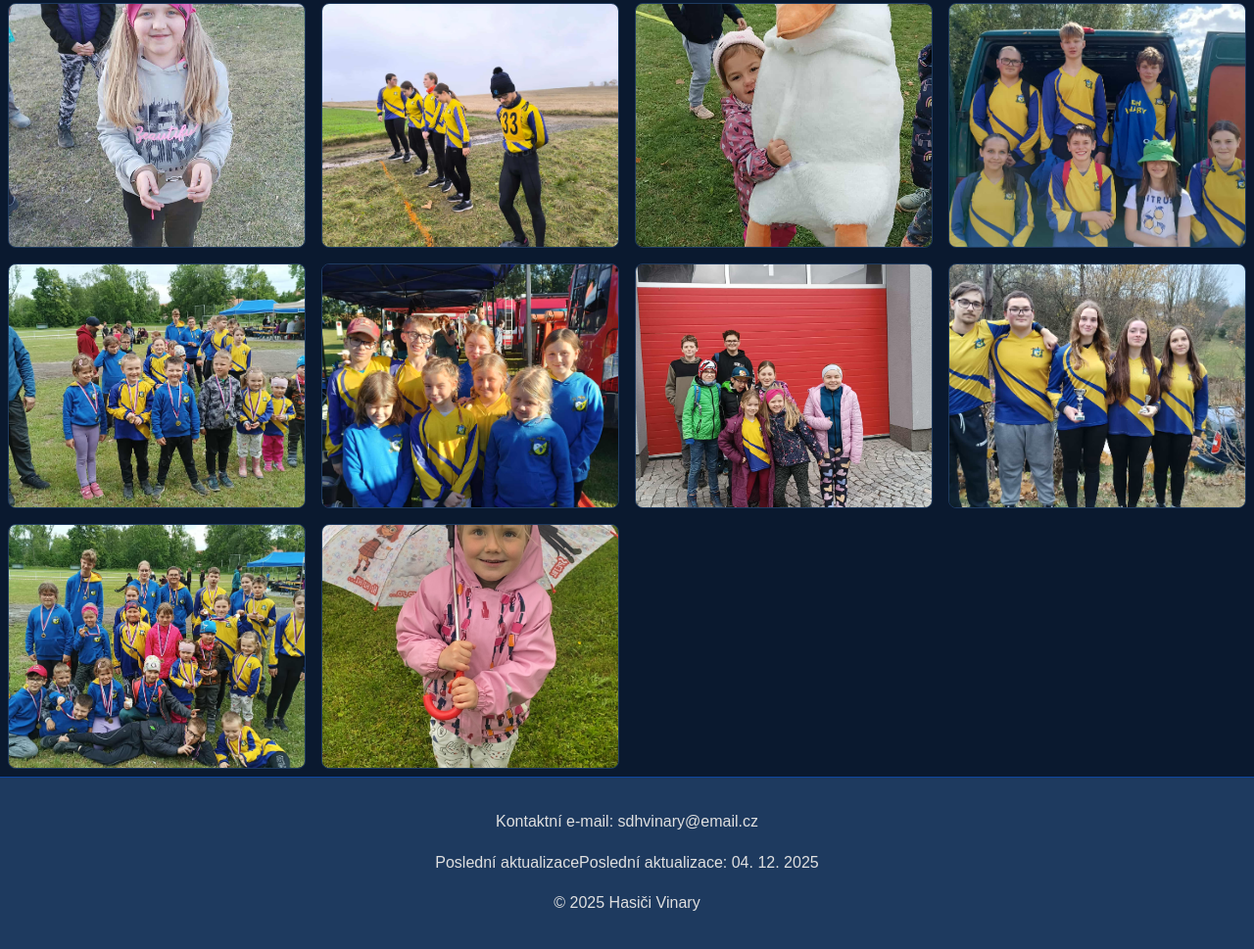
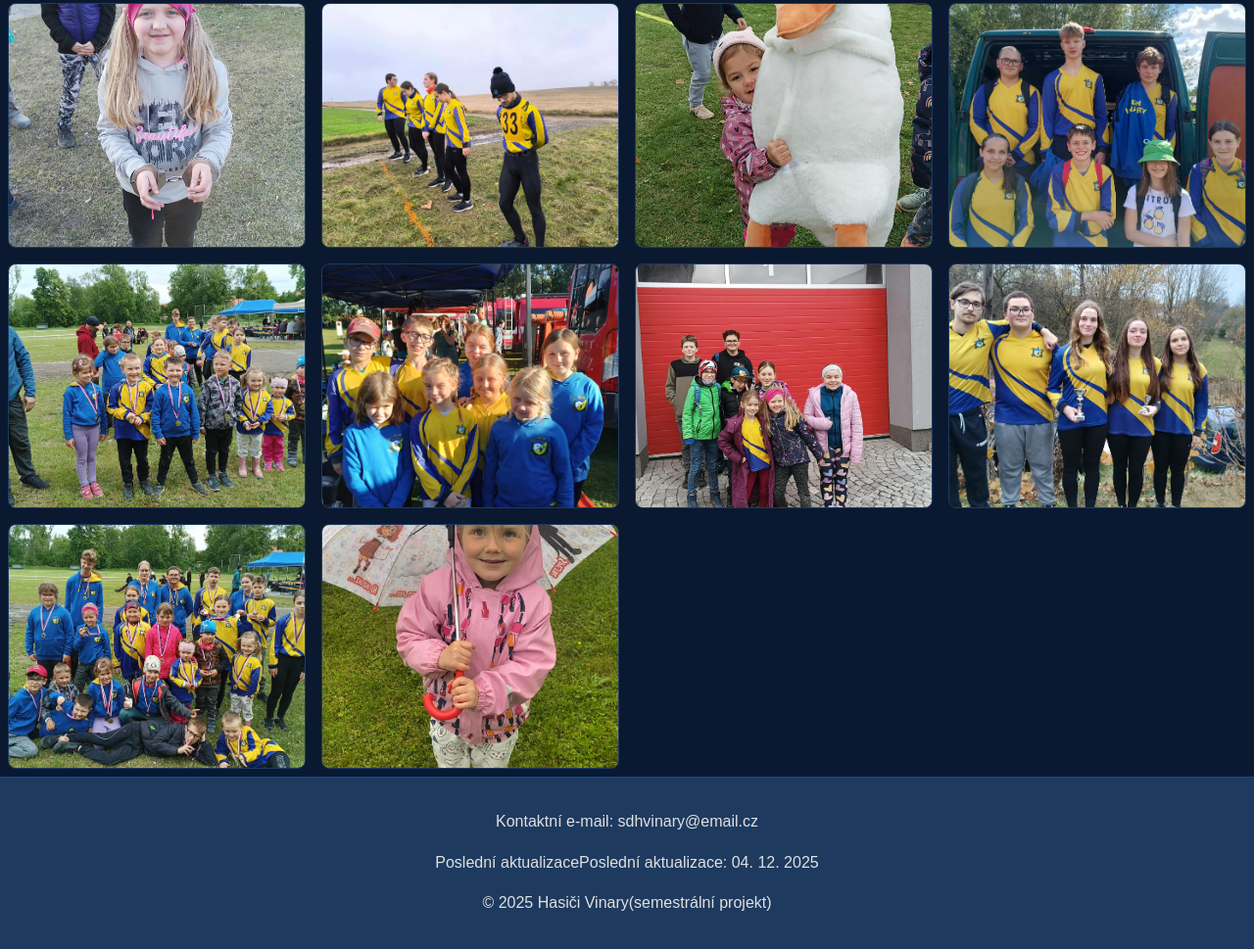
Before and after one commit to JadaTjunec/Vinarymladez, a plain HTML site: page fotky.html in a window 1280 px wide. Shown: the part 631-1600 px from the top of the page at 98% size. Drawn offline with Linux system fonts and the light colour scheme.

Commit message:
Refactor fotky.html with updated content
Updated the fotky.html file to include the latest content and ensure proper HTML structure.

```diff
--- a/fotky.html
+++ b/fotky.html
@@ -57,11 +57,12 @@
         const today = new Date();
         document.write('Poslední aktualizace: ' + today.toLocaleDateString('cs-CZ', options));
       </script></p>
-      <p>&copy; 2025 Hasiči Vinary</p>
+      <p>&copy; 2025 Hasiči Vinary(semestrální projekt)</p>
 
 
     </div>
   </footer>
 
 </body>
+
 </html>
```
